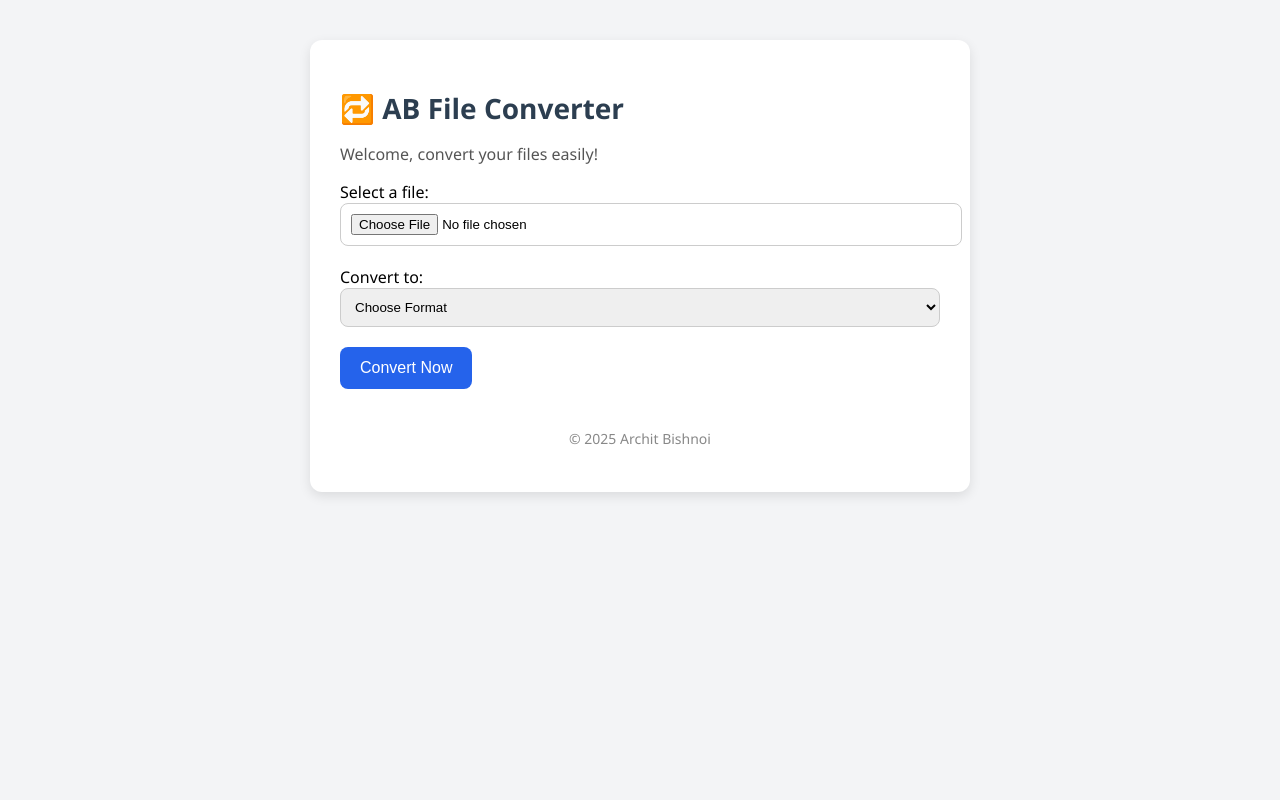
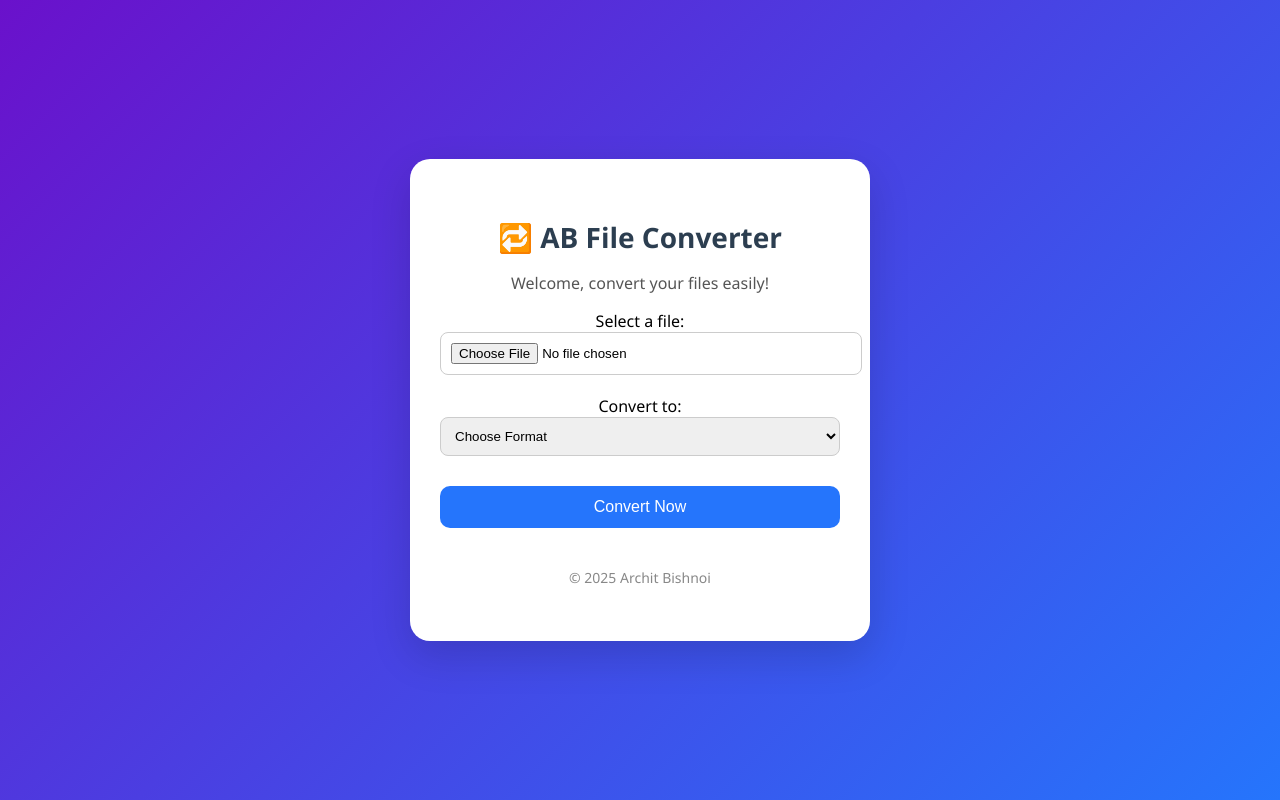
Before and after one commit to Archit0029/file-converter-website, a Flask app: page /dashboard in a window 1280 px wide. Run offline with Flask 3, Linux system fonts and the light colour scheme; the visitor is signed in with stand-in values (Sample User, id 1).

Commit message:
Update style.css

```diff
--- a/static/css/style.css
+++ b/static/css/style.css
@@ -66,3 +66,70 @@ footer {
   font-size: 14px;
   color: #888;
 }
+/* General reset and font */
+body {
+  margin: 0;
+  padding: 0;
+  font-family: 'Segoe UI', Tahoma, Geneva, Verdana, sans-serif;
+  background: linear-gradient(135deg, #6a11cb 0%, #2575fc 100%);
+  display: flex;
+  align-items: center;
+  justify-content: center;
+  height: 100vh;
+}
+
+.container {
+  background: #fff;
+  padding: 40px 30px;
+  border-radius: 20px;
+  box-shadow: 0 15px 40px rgba(0, 0, 0, 0.15);
+  width: 90%;
+  max-width: 400px;
+  text-align: center;
+}
+
+.container h2 {
+  margin-bottom: 20px;
+  color: #333;
+  font-weight: 600;
+  font-size: 24px;
+}
+
+input[type="email"],
+input[type="text"] {
+  width: 100%;
+  padding: 12px 15px;
+  margin: 12px 0;
+  border-radius: 10px;
+  border: 1px solid #ccc;
+  font-size: 16px;
+  transition: 0.3s ease;
+}
+
+input:focus {
+  border-color: #2575fc;
+  outline: none;
+}
+
+button {
+  width: 100%;
+  padding: 12px;
+  background: #2575fc;
+  color: white;
+  font-size: 16px;
+  border: none;
+  border-radius: 10px;
+  cursor: pointer;
+  transition: background 0.3s ease;
+  margin-top: 10px;
+}
+
+button:hover {
+  background: #1e63d8;
+}
+
+.note {
+  margin-top: 15px;
+  color: #888;
+  font-size: 14px;
+}
```
